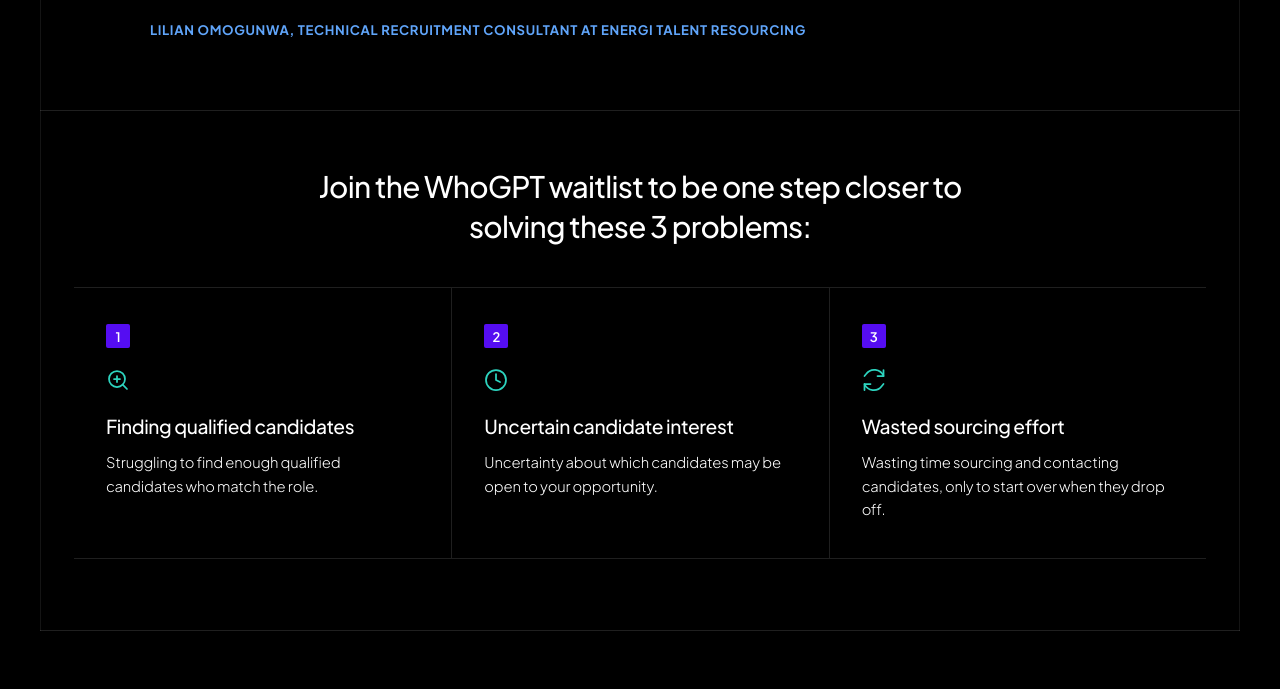
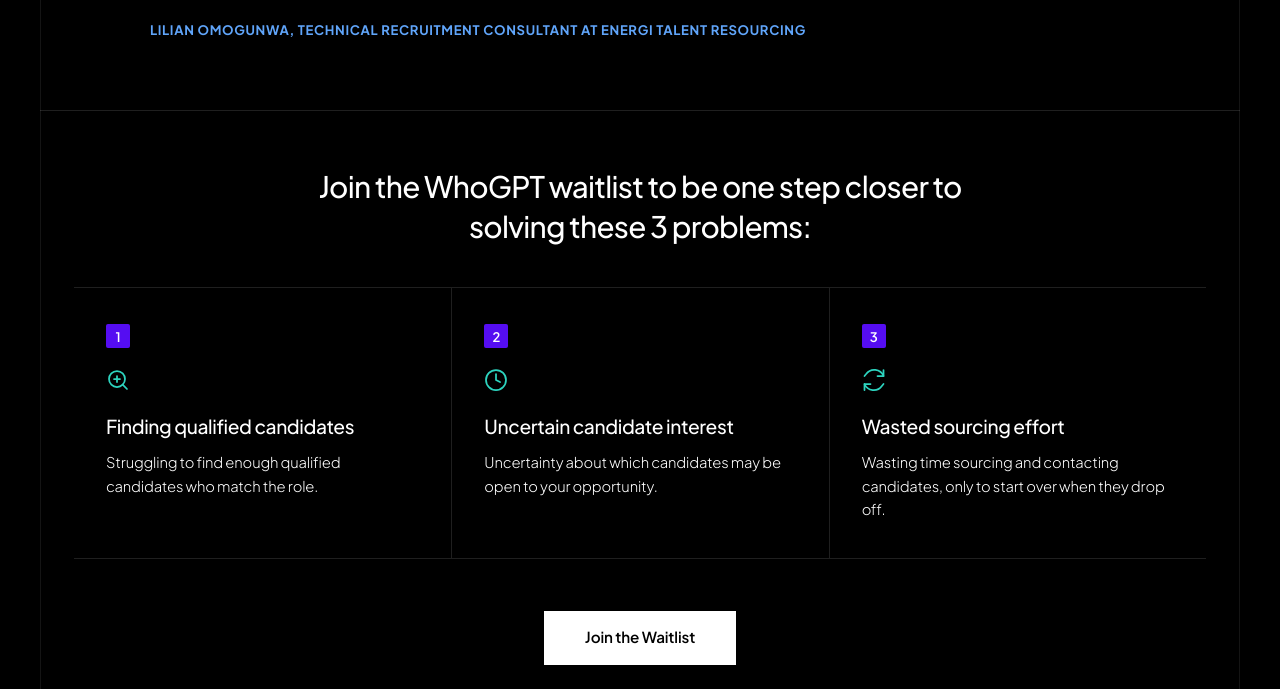
Before and after one commit to IIIDynasty/aptus-prototype, a website built with Vite: page people-search-mvp/index.html in a window 1280 px wide. Shown: the part 2087-2776 px from the top of the page. Built offline with nearby package versions, Linux system fonts and the light colour scheme.

Commit message:
Direct waitlist buttons to Tally form and add sharp-edge CTA button below 3 problems section

```diff
--- a/people-search-mvp/index.html
+++ b/people-search-mvp/index.html
@@ -50,7 +50,7 @@
 
       <!-- 3: Right Nav Actions (Join the Waitlist & Try for Free box button) -->
       <div class="nav-actions">
-        <button type="button" class="nav-link-btn" id="navWaitlistBtn"><span>Join the Waitlist</span></button>
+        <a href="https://tally.so/r/xXGLLG" target="_blank" rel="noopener noreferrer" class="nav-link-btn" id="navWaitlistBtn"><span>Join the Waitlist</span></a>
         <a href="./search.html" class="nav-btn-box-white" id="navTryFreeBtn"><span>Try for Free</span></a>
       </div>
     </div>
@@ -372,6 +372,13 @@
           </div>
         </div>
 
+        <!-- Call to Action Button: Join the Waitlist (Sharp edges, points to Tally form) -->
+        <div class="problems-cta-wrapper text-center">
+          <a href="https://tally.so/r/xXGLLG" target="_blank" rel="noopener noreferrer" class="btn-waitlist-sharp" id="problemsWaitlistBtn">
+            <span>Join the Waitlist</span>
+          </a>
+        </div>
+
       </div>
     </section>
   </main>
--- a/people-search-mvp/main.js
+++ b/people-search-mvp/main.js
@@ -181,30 +181,14 @@
     document.body.style.overflow = '';
   };
 
-  // --- Waitlist Modal Logic ---
-  const openWaitlistWithQuery = (queryText = '') => {
-    modalFormView.style.display  = 'block';
-    modalSuccessView.style.display = 'none';
+  // --- Waitlist Form Redirection ---
+  const TALLY_WAITLIST_URL = 'https://tally.so/r/xXGLLG';
 
-    const cleanQuery = (queryText || '').trim();
-    if (cleanQuery) {
-      queryPreviewGroup.style.display = 'block';
-      modalQueryPreview.textContent   = `"${cleanQuery}"`;
-    } else {
-      queryPreviewGroup.style.display = 'none';
-      modalQueryPreview.textContent   = '';
-    }
-
-    openModal(waitlistModal);
-    setTimeout(() => {
-      const firstInput = document.getElementById('fullName');
-      if (firstInput) firstInput.focus();
-    }, 150);
+  const openWaitlistWithQuery = () => {
+    window.open(TALLY_WAITLIST_URL, '_blank', 'noopener,noreferrer');
   };
 
-  if (navWaitlistBtn)      navWaitlistBtn.addEventListener('click', () => openWaitlistWithQuery());
   if (heroWaitlistBtn)     heroWaitlistBtn.addEventListener('click', () => openWaitlistWithQuery());
-  if (problemsWaitlistBtn) problemsWaitlistBtn.addEventListener('click', () => openWaitlistWithQuery());
   if (finalCtaBtn)         finalCtaBtn.addEventListener('click', () => openWaitlistWithQuery());
   if (closeModalBtn)       closeModalBtn.addEventListener('click', () => closeModal(waitlistModal));
   if (successDoneBtn)      successDoneBtn.addEventListener('click', () => closeModal(waitlistModal));
--- a/people-search-mvp/style.css
+++ b/people-search-mvp/style.css
@@ -3287,6 +3287,45 @@
   }
 }
 
+/* Sharp-Edge Waitlist Button at the End of the 3 Problems */
+.render-dark-theme .problems-cta-wrapper {
+  margin-top: 3.25rem;
+  display: flex;
+  justify-content: center;
+  align-items: center;
+}
+
+.render-dark-theme .btn-waitlist-sharp {
+  display: inline-flex;
+  align-items: center;
+  justify-content: center;
+  background-color: #FFFFFF;
+  color: #000000 !important;
+  border: 1px solid #FFFFFF;
+  border-radius: 0px !important; /* Sharp edges as explicitly requested */
+  font-family: 'Plus Jakarta Sans', sans-serif;
+  font-size: 0.95rem;
+  font-weight: 600;
+  padding: 0.9rem 2.5rem;
+  text-decoration: none;
+  letter-spacing: -0.01em;
+  cursor: pointer;
+  transition: all 180ms cubic-bezier(0.4, 0, 0.2, 1);
+  box-shadow: 0 4px 16px rgba(0, 0, 0, 0.4);
+}
+
+.render-dark-theme .btn-waitlist-sharp:hover {
+  background-color: #E4E4E7;
+  border-color: #E4E4E7;
+  color: #000000 !important;
+  transform: translateY(-2px);
+  box-shadow: 0 8px 24px rgba(255, 255, 255, 0.15);
+}
+
+.render-dark-theme .btn-waitlist-sharp:active {
+  transform: translateY(0);
+}
+
 /* ==========================================================================
    Section 4: Industry Statistics & Market Reality (Render Dark Theme)
    ========================================================================== */
```
